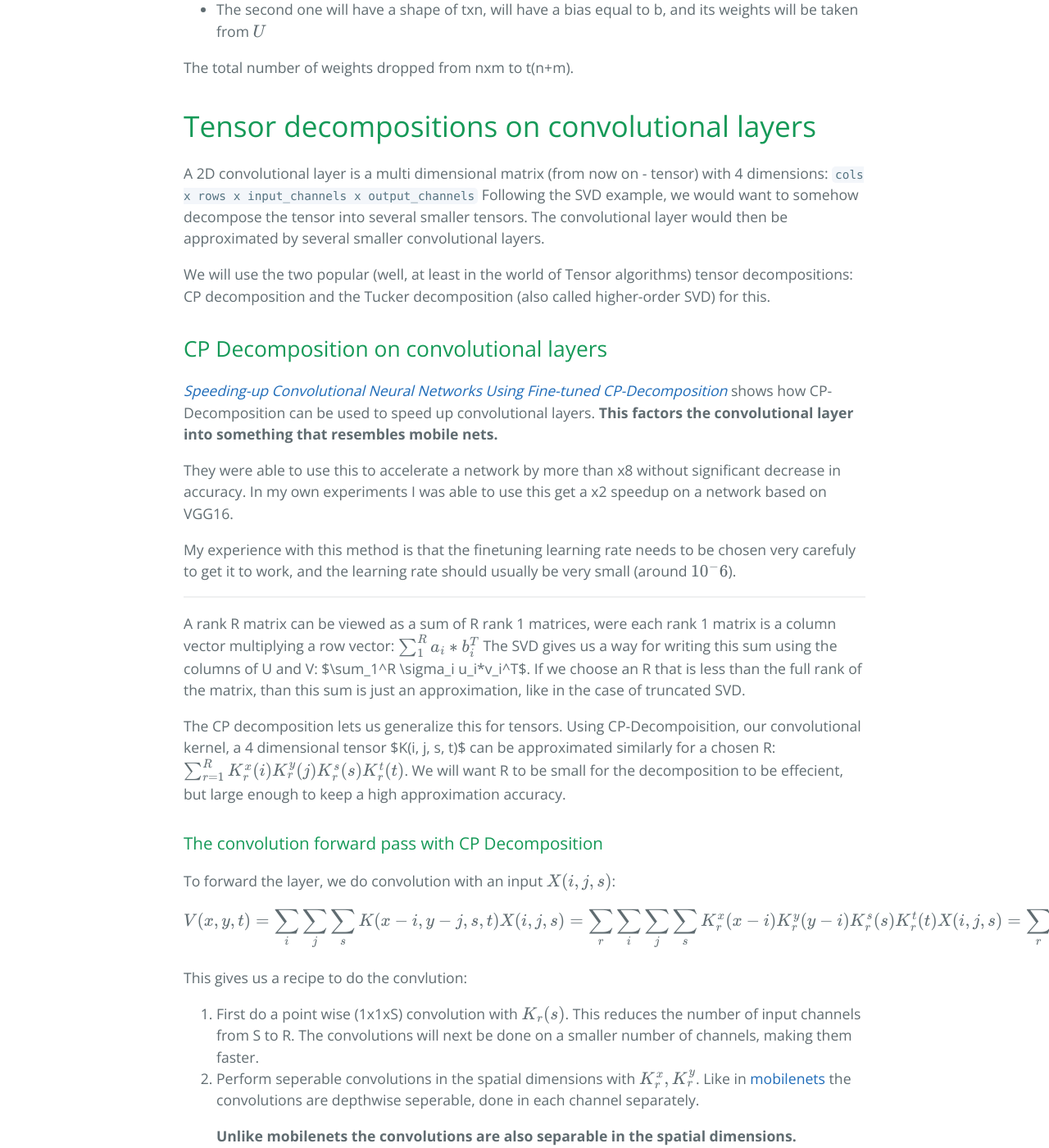
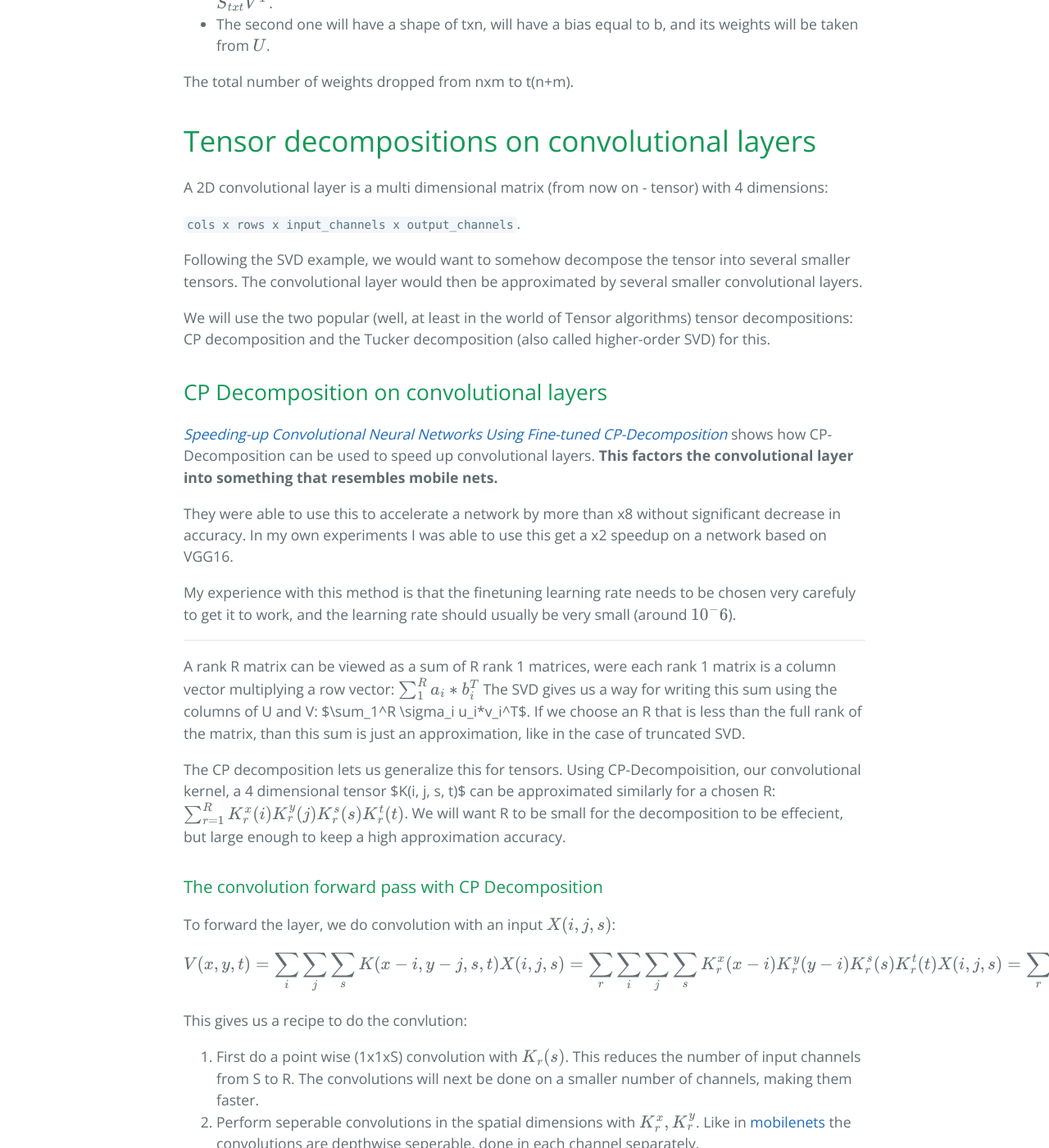
Before and after one commit to jacobgil/jacobgil.github.io, a Jekyll site: the page built from _posts/2018-01-23-tensor-decompositions-deep-neural-networks.md, in a window 1280 px wide and 1400 px high, scrolled down 2401 px. Shown: the whole window at 82% size. Built offline with Jekyll 4.4.1, drawn with Linux system fonts in a browser that asks for light colours; formulas are drawn with MathJax 3; comment, search, counter and statistics services are not loaded.

Commit message:
Update 2018-01-23-tensor-decompositions-deep-neural-networks.md

```diff
--- a/_posts/2018-01-23-tensor-decompositions-deep-neural-networks.md
+++ b/_posts/2018-01-23-tensor-decompositions-deep-neural-networks.md
@@ -61,18 +61,21 @@
 ## SVD on a fully connected layer
 A fully connected layer essentially does matrix multiplication of its input by a matrix A, and then adds a bias b: $$ Ax+b $$
 We can take the SVD of A, and keep only the first t singular values.
+
 $$ (U_{nxt}S_{txt}V^T_{mxt})x + b $$ = $$ U_{nxt} ( S_{txt}V^T_{mxt} x ) + b $$
 
 Instead of a single fully connected layer, we can implement this as two smaller ones:
 - The first one will have a shape of mxt, will have no bias, and its weights will be taken from $$ S_{txt}V^T $$.
-- The second one will have a shape of txn, will have a bias equal to b, and its weights will be taken from $$ U $$
+- The second one will have a shape of txn, will have a bias equal to b, and its weights will be taken from $$ U $$.
 
 The total number of weights dropped from nxm to t(n+m).
 
 # Tensor decompositions on convolutional layers
 
 A 2D convolutional layer is a multi dimensional matrix (from now on - tensor) with 4 dimensions:
-`cols x rows x input_channels x output_channels`
+
+`cols x rows x input_channels x output_channels`.
+
 Following the SVD example, we would want to somehow decompose the tensor into several smaller tensors. The convolutional layer would then be approximated by several smaller convolutional layers.
 
 We will use the two popular (well, at least in the world of Tensor algorithms) tensor decompositions: CP decomposition and the Tucker decomposition (also called higher-order SVD) for this.
@@ -103,7 +106,7 @@
 ### The convolution forward pass with CP Decomposition
 To forward the layer, we do convolution with an input $$ X(i, j, s) $$:
 
-$$ V(x, y, t) = \sum_i \sum_j \sum_sK(x-i, y-j, s, t)X(i, j, s) = \sum_r\sum_i \sum_j \sum_sK^x_r(x-i)K^y_r(y-i)K^s_r(s)K^t_r(t)X(i, j, s) = \sum_r\sum_i \sum_j \sum_sK^t_r(t) K^x_r(x-i)K^y_r(y-i)K^s_r(s)X(i, j, s) $$
+$$ V(x, y, t) = \sum_i \sum_j \sum_sK(x-i, y-j, s, t)X(i, j, s) = \newline \sum_r\sum_i \sum_j \sum_sK^x_r(x-i)K^y_r(y-i)K^s_r(s)K^t_r(t)X(i, j, s) = \sum_r\sum_i \sum_j \sum_sK^t_r(t) K^x_r(x-i)K^y_r(y-i)K^s_r(s)X(i, j, s) $$
 
 This gives us a recipe to do the convlution:
 
```
